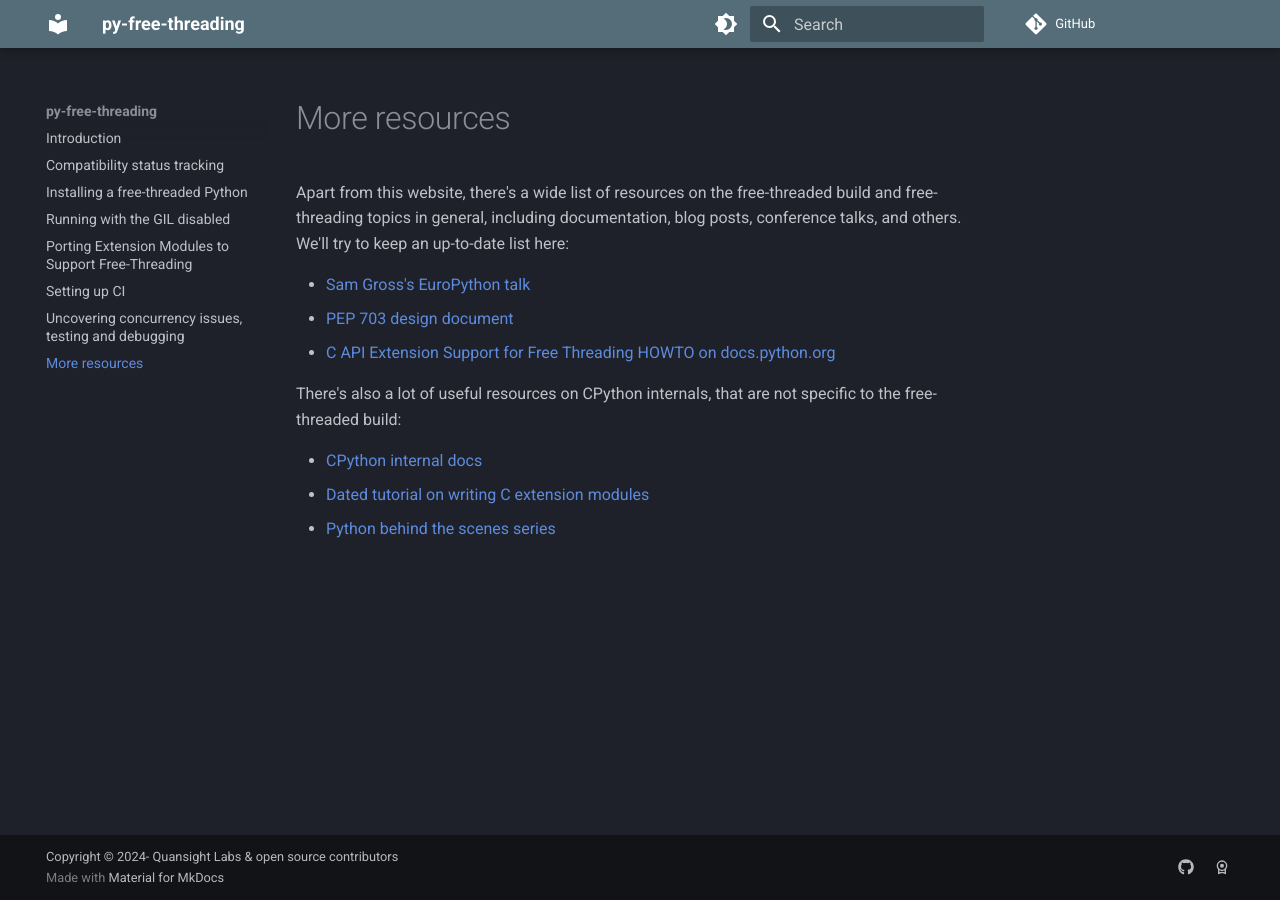
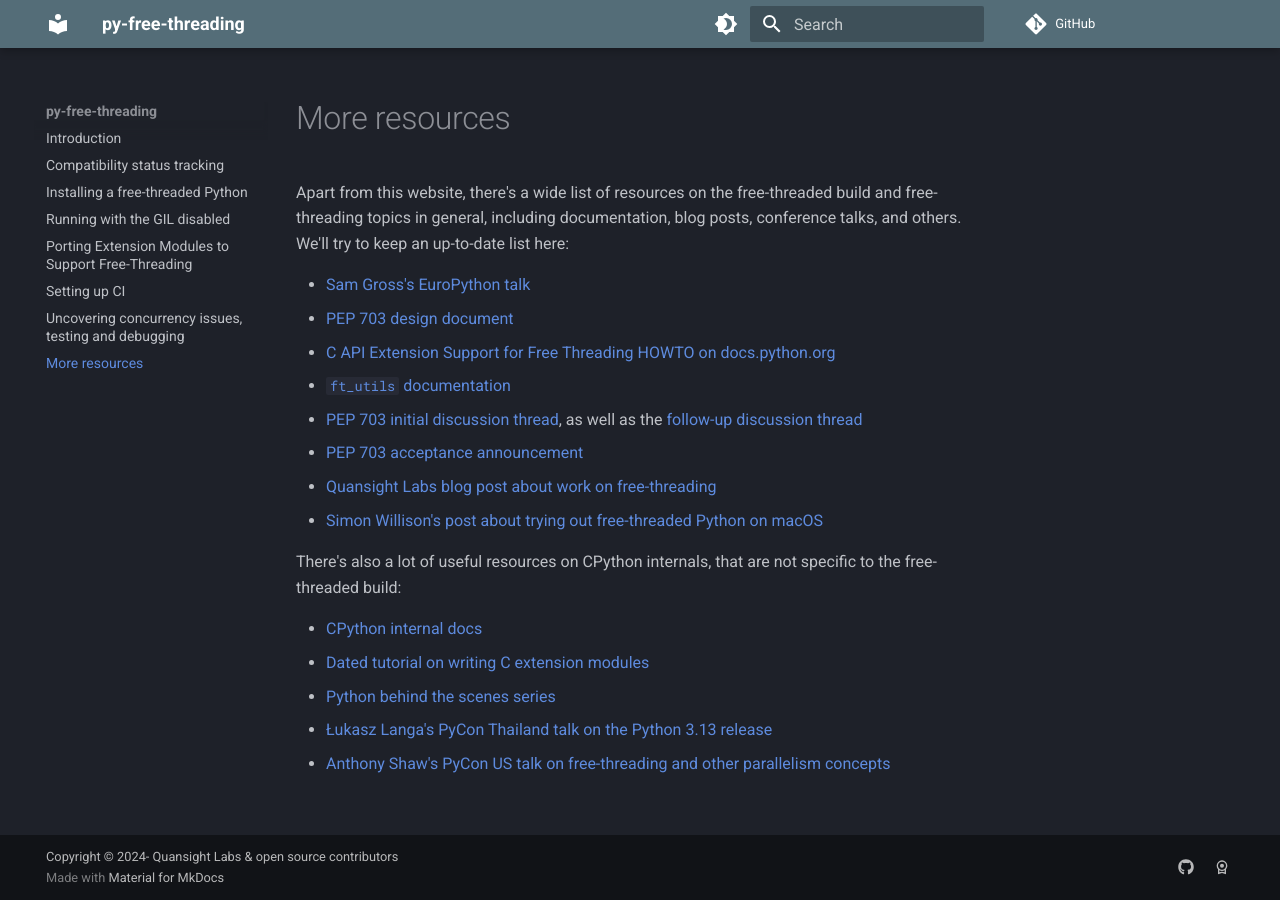
Before and after one commit to Quansight-Labs/free-threaded-compatibility, an MkDocs documentation site: the page built from docs/resources.md, in a window 1280 px wide. Built offline with MkDocs 1.6.1 and Material for MkDocs 9.7.7, drawn with Linux system fonts in a browser that asks for light colours; comment, search, counter and statistics services are not loaded.

Commit message:
Add more resources suggested by Ralf

```diff
--- a/docs/resources.md
+++ b/docs/resources.md
@@ -8,6 +8,12 @@ try to keep an up-to-date list here:
 - [Sam Gross's EuroPython talk](https://www.youtube.com/watch?v=9OOJcTp8dqE)
 - [PEP 703 design document](https://docs.google.com/document/d/18CXhDb1ygxg-YXNBJNzfzZsDFosB5e6BfnXLlejd9l0/edit?usp=sharing)
 - [C API Extension Support for Free Threading HOWTO on docs.python.org](https://docs.python.org/3.13/howto/free-threading-extensions.html)
+- [`ft_utils` documentation](https://facebookincubator.github.io/ft_utils/)
+- [PEP 703 initial discussion thread](https://discuss.python.org/t/22606), as
+    well as the [follow-up discussion thread](https://discuss.python.org/t/26503)
+- [PEP 703 acceptance announcement](https://discuss.python.org/t/37075)
+- [Quansight Labs blog post about work on free-threading](https://labs.quansight.org/blog/free-threaded-python-rollout)
+- [Simon Willison's post about trying out free-threaded Python on macOS](https://til.simonwillison.net/python/trying-free-threaded-python)
 
 There's also a lot of useful resources on CPython internals, that are not
 specific to the free-threaded build:
@@ -15,3 +21,5 @@ specific to the free-threaded build:
 - [CPython internal docs](https://github.com/python/cpython/tree/main/InternalDocs)
 - [Dated tutorial on writing C extension modules](https://llllllllll.github.io/c-extension-tutorial/)
 - [Python behind the scenes series](https://tenthousandmeters.com/tag/python-behind-the-scenes/)
+- [Łukasz Langa's PyCon Thailand talk on the Python 3.13 release](https://www.youtube.com/watch?v=uL_kmagVKFQ)
+- [Anthony Shaw's PyCon US talk on free-threading and other parallelism concepts](https://www.youtube.com/watch?v=Mp5wKOL4L2Q)
```
